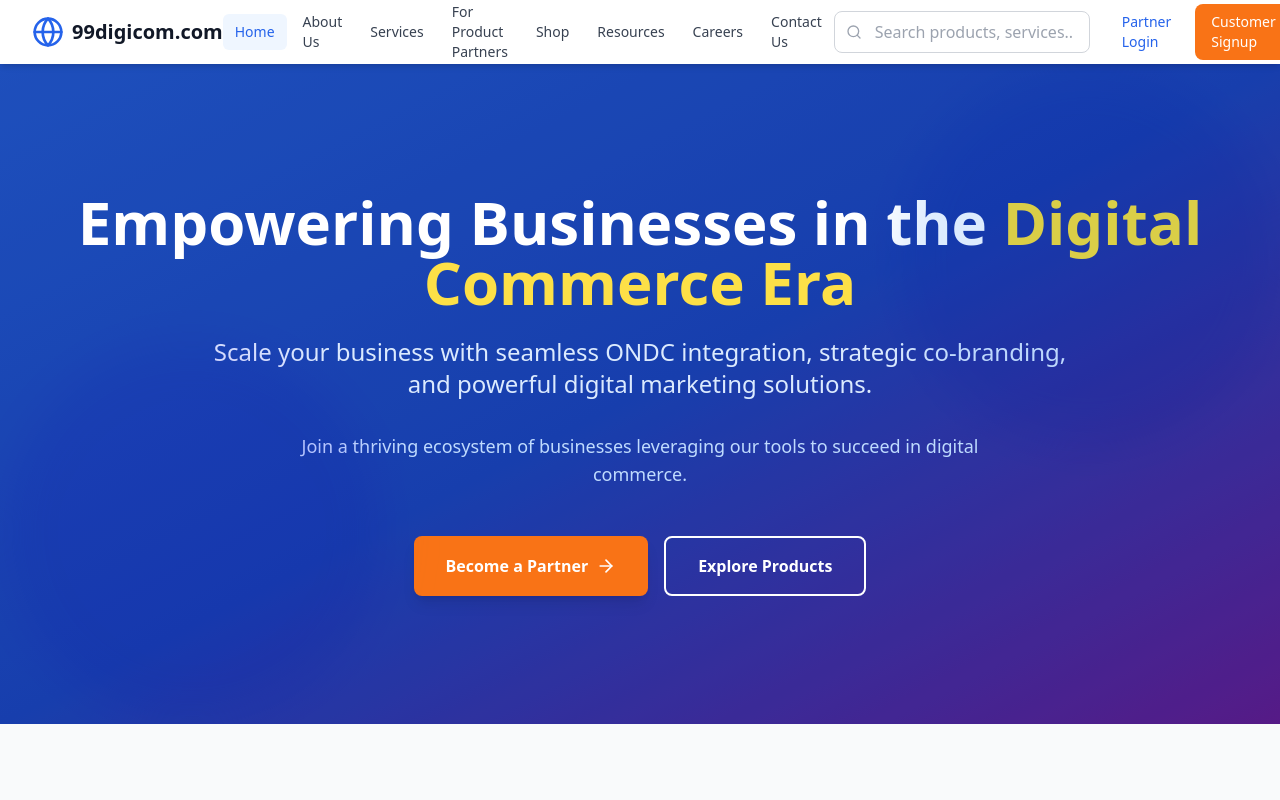
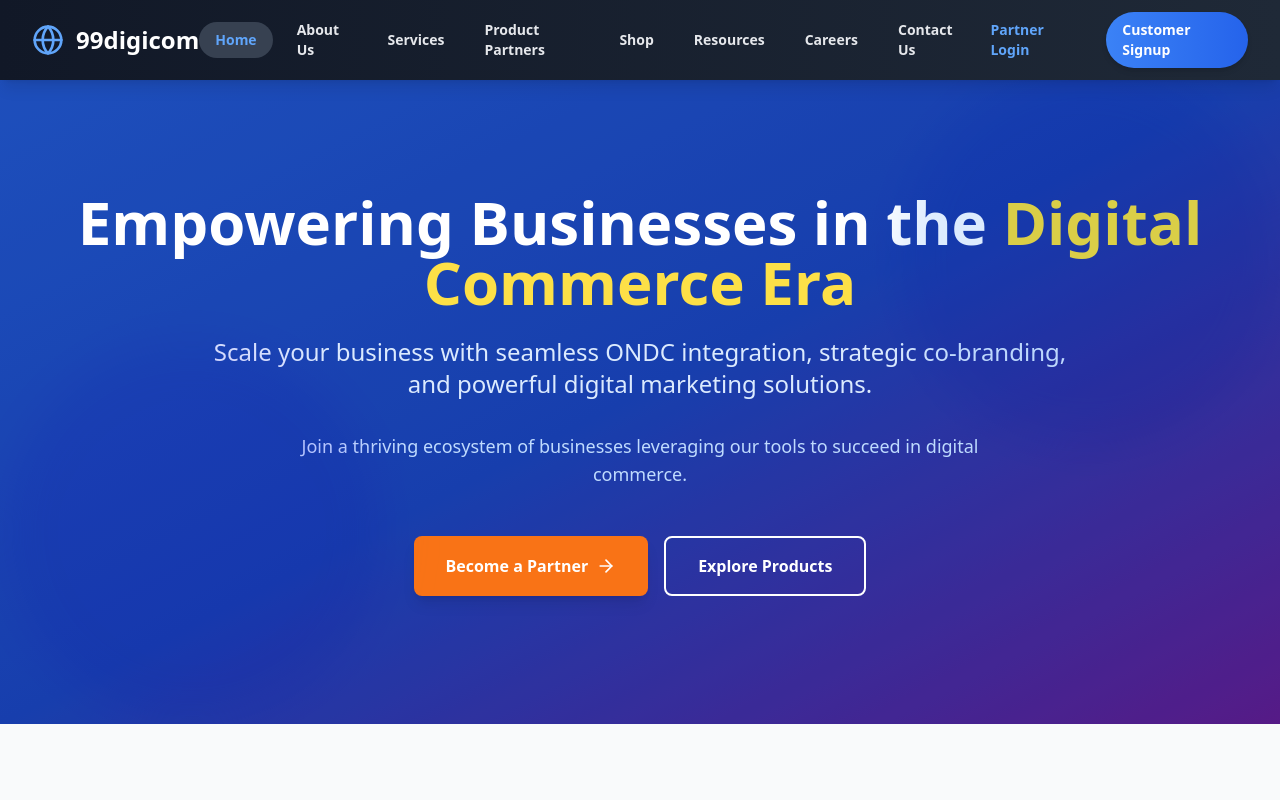
Before and after one commit to 99partners/digicomcom, a React (Vite) app: page / in a window 1280 px wide. Shown: the top 800 px of the page. Built offline with nearby package versions, Linux system fonts and the light colour scheme.

Commit message:
3rd commit

```diff
--- a/src/components/Header.jsx
+++ b/src/components/Header.jsx
@@ -11,7 +11,7 @@ const Header = () => {
     { name: 'Home', href: '/' },
     { name: 'About Us', href: '/about' },
     { name: 'Services', href: '/services' },
-    { name: 'For Product Partners', href: '/partners' },
+    { name: 'Product Partners', href: '/partners' },
     { name: 'Shop', href: '/shop' },
     { name: 'Resources', href: '/resources' },
     { name: 'Careers', href: '/careers' },
@@ -26,25 +26,27 @@ const Header = () => {
   }
 
   return (
-    <header className="fixed top-0 left-0 right-0 bg-white shadow-md z-50">
+    <header className="fixed top-0 left-0 right-0 bg-gradient-to-r from-gray-900 to-gray-800 text-white shadow-lg z-50">
       <div className="max-w-7xl mx-auto px-4 sm:px-6 lg:px-8">
-        <div className="flex items-center justify-between h-16">
+        <div className="flex items-center justify-between h-16 sm:h-20">
           {/* Logo */}
-          <Link to="/" className="flex items-center space-x-2">
-            <Globe className="h-8 w-8 text-blue-600" />
-            <span className="text-xl font-bold text-gray-900">99digicom.com</span>
+          <Link to="/" className="flex items-center space-x-3 group">
+            <Globe className="h-8 w-8 text-blue-400 group-hover:text-blue-300 transition-colors duration-200" />
+            <span className="text-xl sm:text-2xl font-extrabold group-hover:text-blue-300 transition-colors duration-200">
+              99digicom
+            </span>
           </Link>
 
           {/* Desktop Navigation */}
-          <nav className="hidden lg:flex items-center space-x-1">
+          <nav className="hidden lg:flex items-center space-x-2">
             {navigation.map((item) => (
               <Link
                 key={item.name}
                 to={item.href}
-                className={`px-3 py-2 rounded-md text-sm font-medium transition-colors ${
+                className={`px-4 py-2 rounded-full text-sm font-semibold transition-all duration-200 ${
                   isActive(item.href)
-                    ? 'text-blue-600 bg-blue-50'
-                    : 'text-gray-700 hover:text-blue-600 hover:bg-gray-50'
+                    ? 'text-blue-400 bg-gray-700'
+                    : 'text-gray-200 hover:text-blue-400 hover:bg-gray-700'
                 }`}
               >
                 {item.name}
@@ -52,76 +54,63 @@ const Header = () => {
             ))}
           </nav>
 
-          {/* Search Bar */}
-          <div className="hidden md:flex items-center space-x-4">
-            <div className="relative">
-              <Search className="absolute left-3 top-1/2 transform -translate-y-1/2 h-4 w-4 text-gray-400" />
-              <input
-                type="text"
-                placeholder="Search products, services..."
-                value={searchQuery}
-                onChange={(e) => setSearchQuery(e.target.value)}
-                className="pl-10 pr-4 py-2 border border-gray-300 rounded-lg focus:ring-2 focus:ring-blue-500 focus:border-transparent w-64"
-              />
-            </div>
-
-            {/* Auth Buttons */}
-            <div className="flex items-center space-x-2">
+          {/* Auth Buttons and Mobile Menu Button */}
+          <div className="flex items-center space-x-3">
+            <div className="hidden lg:flex items-center space-x-3">
               <Link
                 to="/login"
-                className="px-4 py-2 text-sm font-medium text-blue-600 hover:text-blue-800 transition-colors"
+                className="px-4 py-2 text-sm font-semibold text-blue-400 rounded-full hover:bg-gray-700 hover:text-blue-300 transition-all duration-200"
               >
                 Partner Login
               </Link>
               <Link
                 to="/login"
-                className="px-4 py-2 text-sm font-medium bg-orange-500 text-white rounded-lg hover:bg-orange-600 transition-colors"
+                className="px-4 py-2 text-sm font-semibold bg-gradient-to-r from-blue-500 to-blue-600 text-white rounded-full hover:from-blue-600 hover:to-blue-700 shadow-md transition-all duration-200"
               >
                 Customer Signup
               </Link>
             </div>
+            <button
+              onClick={() => setIsMenuOpen(!isMenuOpen)}
+              className="lg:hidden p-2 rounded-full text-gray-200 hover:text-blue-400 hover:bg-gray-700 transition-all duration-200"
+              aria-label="Toggle menu"
+            >
+              {isMenuOpen ? <X className="h-6 w-6" /> : <Menu className="h-6 w-6" />}
+            </button>
           </div>
-
-          {/* Mobile menu button */}
-          <button
-            onClick={() => setIsMenuOpen(!isMenuOpen)}
-            className="lg:hidden p-2 rounded-md text-gray-700 hover:text-blue-600 hover:bg-gray-50"
-          >
-            {isMenuOpen ? <X className="h-6 w-6" /> : <Menu className="h-6 w-6" />}
-          </button>
         </div>
       </div>
 
       {/* Mobile Navigation */}
       {isMenuOpen && (
-        <div className="lg:hidden">
-          <div className="px-2 pt-2 pb-3 space-y-1 bg-white border-t">
+        <div className="lg:hidden bg-gradient-to-b from-gray-900 to-gray-800 border-t border-gray-700">
+          <div className="px-4 pt-4 pb-6 space-y-2">
             {navigation.map((item) => (
               <Link
                 key={item.name}
                 to={item.href}
                 onClick={() => setIsMenuOpen(false)}
-                className={`block px-3 py-2 rounded-md text-base font-medium transition-colors ${
+                className={`block px-4 py-3 rounded-lg text-base font-semibold transition-all duration-200 ${
                   isActive(item.href)
-                    ? 'text-blue-600 bg-blue-50'
-                    : 'text-gray-700 hover:text-blue-600 hover:bg-gray-50'
+                    ? 'text-blue-400 bg-gray-700'
+                    : 'text-gray-200 hover:text-blue-400 hover:bg-gray-700'
                 }`}
               >
                 {item.name}
               </Link>
             ))}
-            <div className="pt-4 pb-2 space-y-2">
+            <div className="pt-4 space-y-2">
               <Link
                 to="/login"
                 onClick={() => setIsMenuOpen(false)}
-                className="block px-3 py-2 text-base font-medium text-blue-600 hover:text-blue-800"
+                className="block px-4 py-3 text-base font-semibold text-blue-400 rounded-lg hover:bg-gray-700 hover:text-blue-300 transition-all duration-200"
               >
                 Partner Login
               </Link>
               <Link
                 to="/login"
                 onClick={() => setIsMenuOpen(false)}
-                className="block px-3 py-2 text-base font-medium bg-orange-500 text-white rounded-lg hover:bg-orange-600"
+                className="block px-4 py-3 text-base font-semibold bg-gradient-to-r from-blue-500 to-blue-600 text-white rounded-lg hover:from-blue-600 hover:to-blue-700 shadow-md transition-all duration-200"
               >
                 Customer Signup
               </Link>
```
